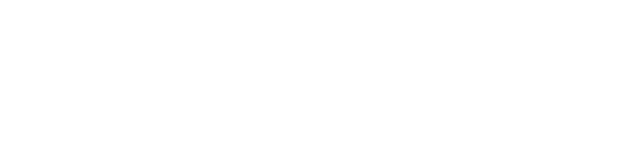
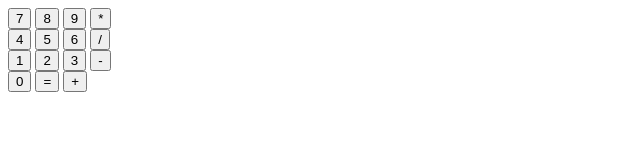
Before and after one commit to Pokie96/Calculator, a plain HTML site: page index.html in a window 1280 px wide. Shown: the whole page, without its empty margins (0-640 px from the left). Drawn offline with Linux system fonts and the light colour scheme.

Commit message:
Create divs that will contain our calculator components and create the buttons representing the buttons of our calculator

```diff
--- a/index.html
+++ b/index.html
@@ -7,6 +7,31 @@
     <title>Calculator</title>
 </head>
 <body>
+    <div class="calculator-container">
+        <div class="first-row">
+            <button>7</button>
+            <button>8</button>
+            <button>9</button>
+            <button>*</button>
+        </div>
+        <div class="second-row">
+            <button>4</button>
+            <button>5</button>
+            <button>6</button>
+            <button>/</button>
+        </div>
+        <div class="third-row">
+            <button>1</button>
+            <button>2</button>
+            <button>3</button>
+            <button>-</button>
+        </div>
+        <div class="fourth-row">
+            <button>0</button>
+            <button>=</button>
+            <button>+</button>
+        </div>
+    </div>
     <script src="script.js"></script>
 </body>
 </html>
```
